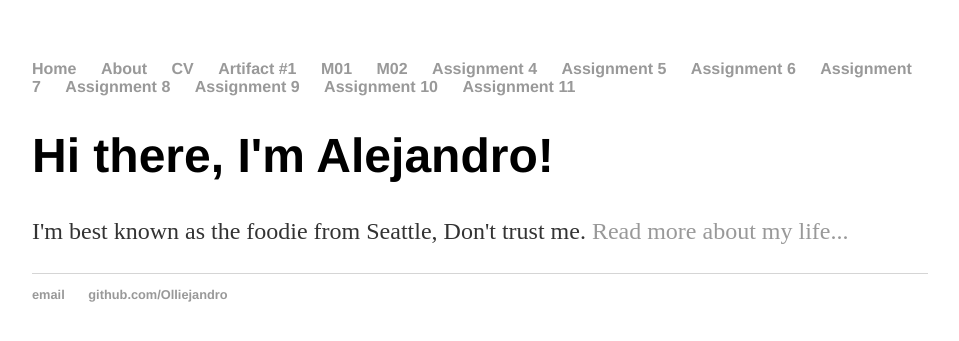
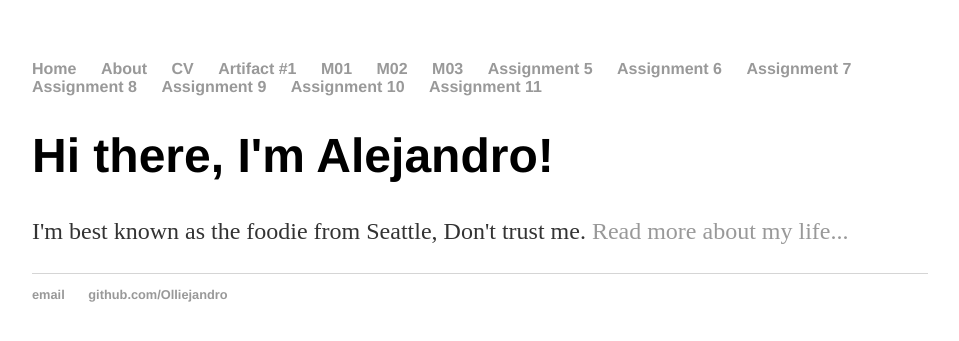
Before and after one commit to Olliejandro/Olliejandro.github.io, a Jekyll site: the page built from index.html, in a window 1280 px wide. Shown: the top 341 px of the page, without its empty margins (160-1119 px from the left). Built offline with Jekyll 4.4.1, drawn with Linux system fonts in a browser that asks for light colours.

Commit message:
Update default.html

```diff
--- a/_layouts/default.html
+++ b/_layouts/default.html
@@ -14,7 +14,7 @@
 	        		<li><a href="/Assignment1">Artifact #1</a></li>
 				<li><a href="/Assignment2">M01</a></li>
 				<li><a href="/Assignment3">M02</a></li>
-				<li><a href="/Assignment4">Assignment 4</a></li>
+				<li><a href="/Assignment4">M03</a></li>
 				<li><a href="/Assignment5">Assignment 5</a></li>
 				<li><a href="/Assignment4">Assignment 6</a></li>
 				<li><a href="/Assignment5">Assignment 7</a></li>
```
